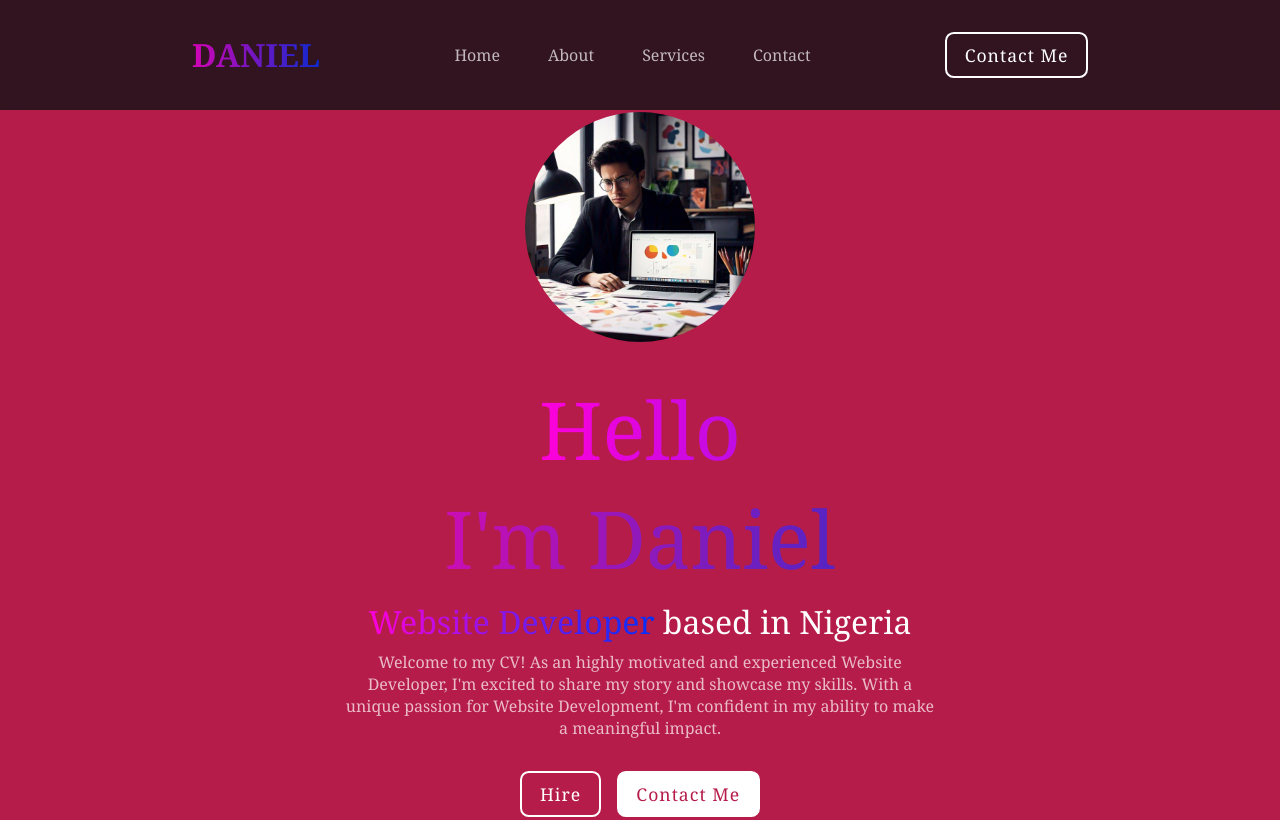
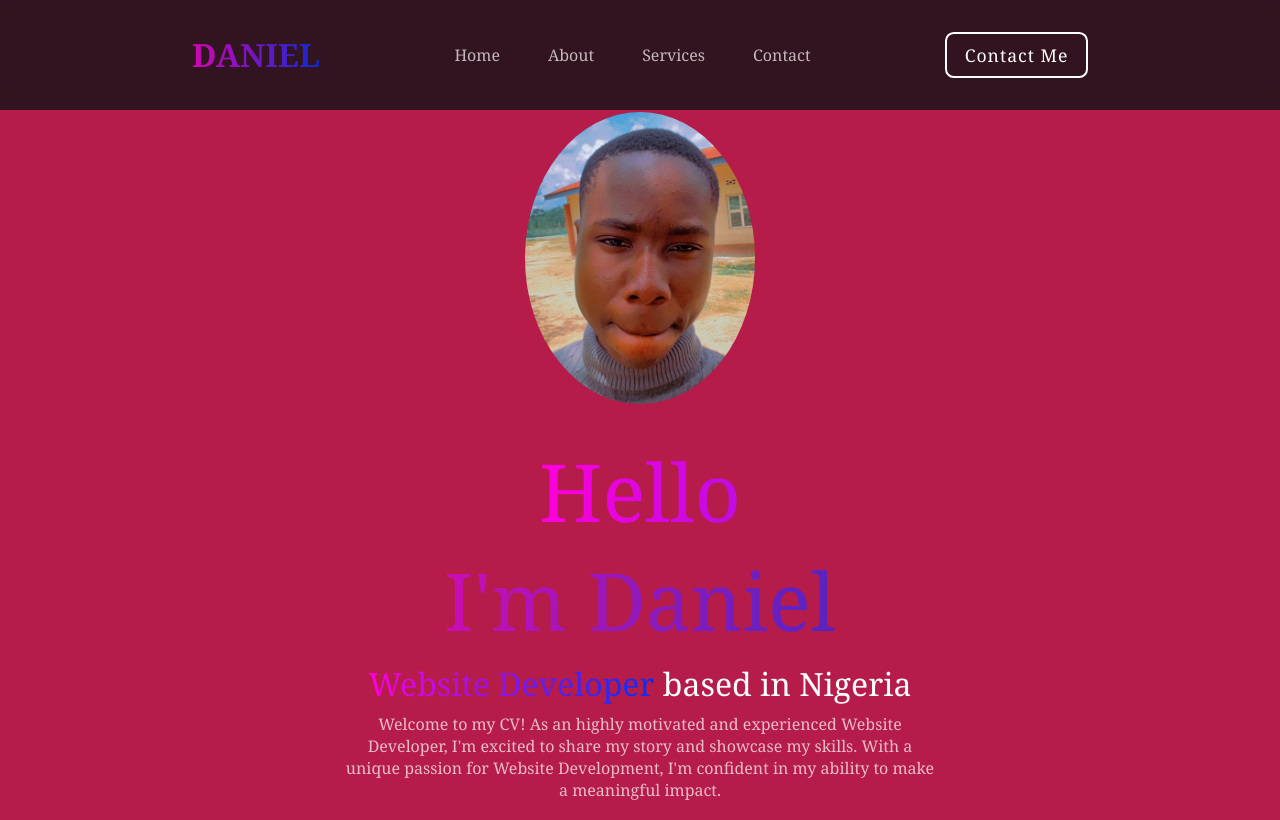
Before and after one commit to Daniel123-D/mine, a plain HTML site: page Index.html in a window 1280 px wide. Shown: the top 820 px of the page. Drawn offline with Linux system fonts and the light colour scheme.

Commit message:
Add files via upload

```diff
--- a/Index.html
+++ b/Index.html
@@ -24,7 +24,7 @@
 
     </nav>
     <section id="home">
-        <img src="./WhatsApp Image 2025-01-08 at 00.45.58_1cbc8a2e.jpg" alt="My Image">
+        <img src="./IMG_4960.JPG (2).jpg" alt="My Image">
 
         <div class="info-box">
             <h1><span>Hello <p>I'm Daniel</p></span></h1>
```
Also changed, not shown: IMG_4960.JPG (2).jpg (added).
